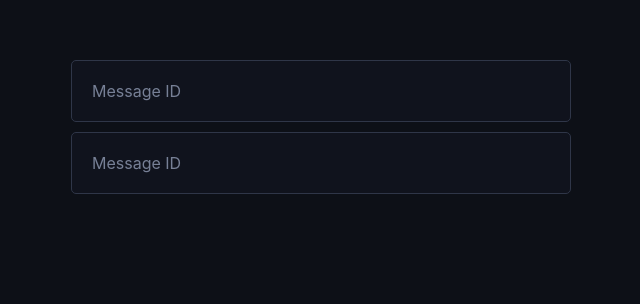
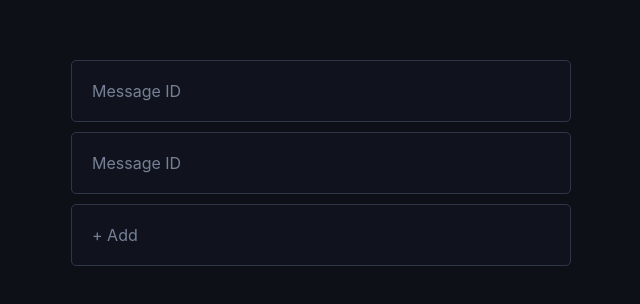
Before and after one commit to smuke/snow.place, a React (Create React App) app: page / in a window 1280 px wide. Shown: the part 140-444 px from the top of the page, without its empty margins (319-959 px from the left). Built offline with nearby package versions, Linux system fonts and the light colour scheme.

Commit message:
Add add snowflake button

```diff
--- /dev/null
+++ b/src/Components/AddSnowflakeItem.jsx
@@ -0,0 +1,36 @@
+import styled from "styled-components";
+
+
+const Div = styled.div``;
+
+const Button = styled.button`
+    color: #778096;
+    font: 1rem "Inter", sans-serif;
+    background: #10131D;
+    border: 1px solid #2F3648;
+    padding: 20px;
+    box-sizing: border-box;
+    border-radius: 5px;
+    width: 100%;
+    text-align: left;
+    cursor: pointer;
+    transition: .25s ease;
+    :hover {
+        color: white;
+        background: #141824;
+    }
+`;
+
+export default function AddSnowflakeItem() {
+    function handleClick(e) {
+        e.preventDefault();
+    }
+
+    return (
+        <Div>
+            <form>
+                <Button onClick={handleClick}>+ Add</Button>
+            </form>
+        </Div>
+    );
+}
--- a/src/Components/SnowflakeContainer.jsx
+++ b/src/Components/SnowflakeContainer.jsx
@@ -1,6 +1,7 @@
 import styled from "styled-components";
 
 import SnowflakeItem from "./SnowflakeItem";
+import AddSnowflakeItem from "./AddSnowflakeItem";
 
 const Div = styled.div`
     margin-top: 200px;
@@ -11,6 +12,7 @@ export default function SnowflakeContainer() {
         <Div>
             <SnowflakeItem />
             <SnowflakeItem />
+            <AddSnowflakeItem />
         </Div>
     );
 }
```
